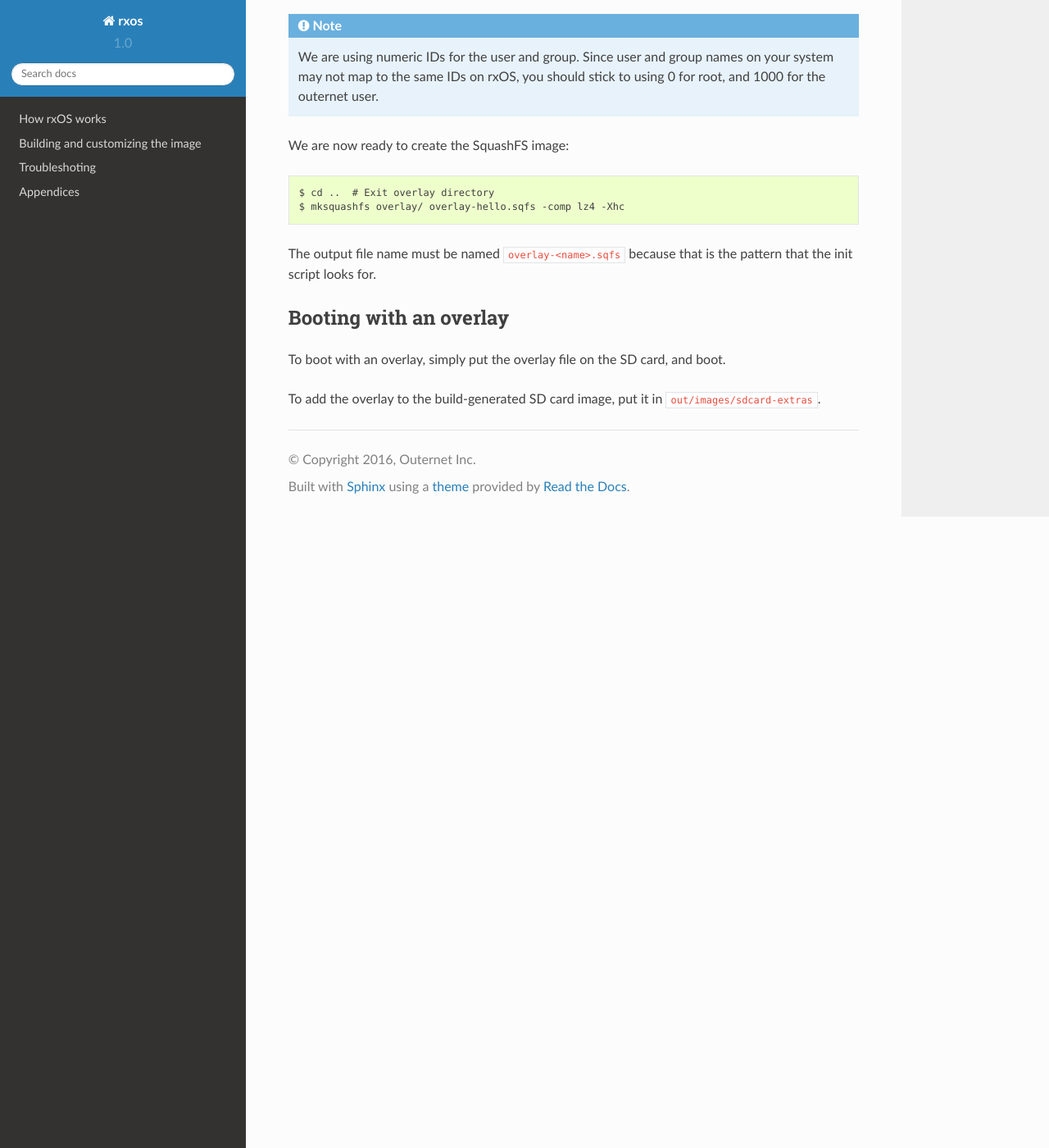
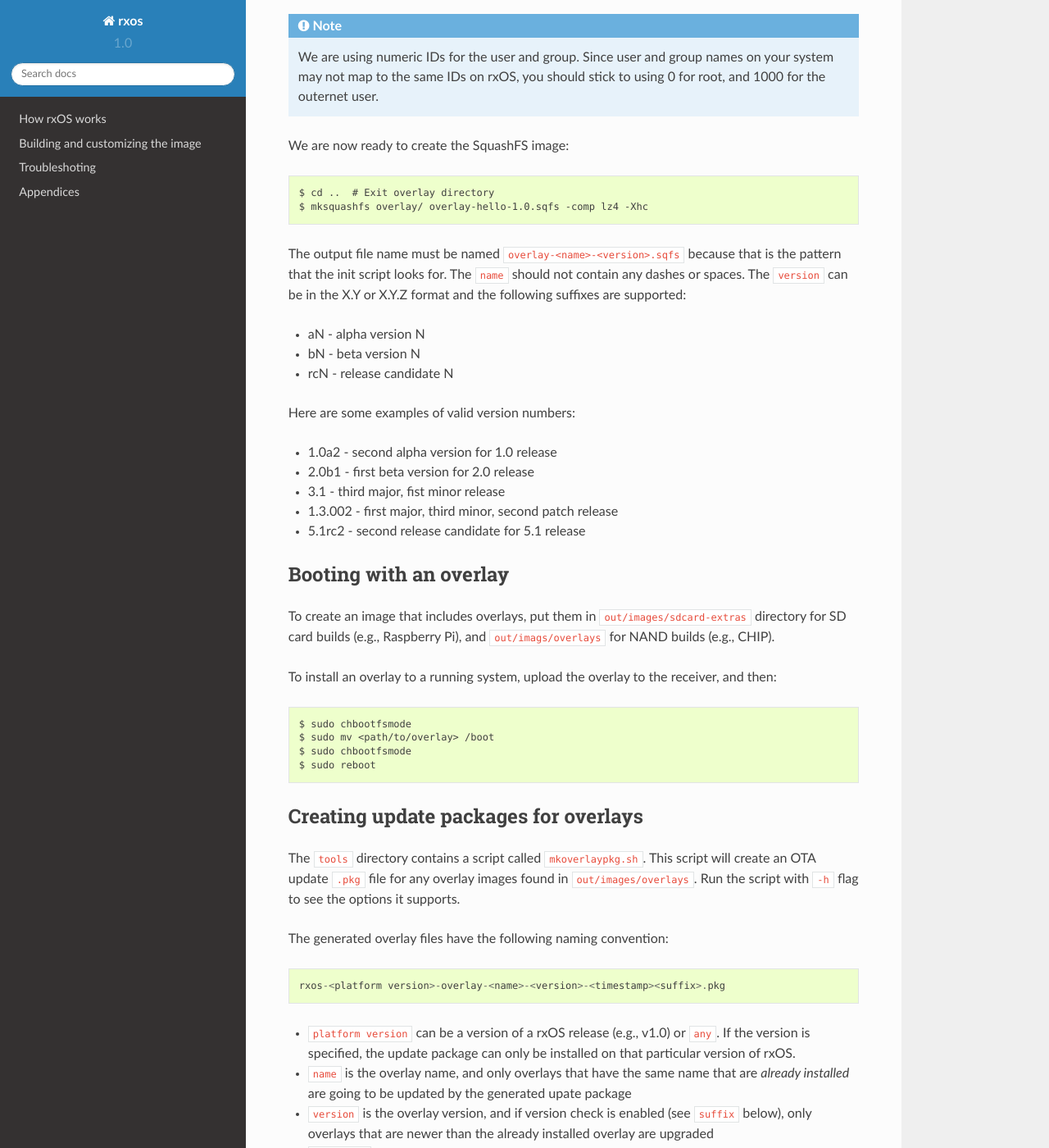
Before and after one commit to amasloub/rxOS, a Sphinx documentation site: the page built from docs/source/building_images/rootfs_overlays.rst, in a window 1280 px wide and 1400 px high, scrolled down 1040 px. Shown: the whole window at 82% size. Built offline with Sphinx 7.4.7 and the Read the Docs theme 2.0.0, drawn with Linux system fonts in a browser that asks for light colours; some of the changed text lies outside the part shown.

Commit message:
Add script for creating overlay updates
This commit adds a utility script, tools/mkoverlaypkg.sh, which creates overlay
update packages from any overlays in the `out/images/overlays` directory. The
documentation on overlays has been updated to inludes not on using this script
and the naming of the generated package files.

Signed-off-by: Branko Vukelic <branko@outernet.is>

```diff
--- a/docs/source/building_images/rootfs_overlays.rst
+++ b/docs/source/building_images/rootfs_overlays.rst
@@ -50,15 +50,61 @@ Finally, we adjust the ownership of the directories::
 We are now ready to create the SquashFS image::
 
     $ cd ..  # Exit overlay directory
-    $ mksquashfs overlay/ overlay-hello.sqfs -comp lz4 -Xhc
+    $ mksquashfs overlay/ overlay-hello-1.0.sqfs -comp lz4 -Xhc
 
-The output file name must be named ``overlay-<name>.sqfs`` because that is the
-pattern that the init script looks for.
+The output file name must be named ``overlay-<name>-<version>.sqfs`` because
+that is the pattern that the init script looks for. The ``name`` should not
+contain any dashes or spaces. The ``version`` can be in the X.Y or X.Y.Z format
+and the following suffixes are supported:
+
+- aN - alpha version N
+- bN - beta version N
+- rcN - release candidate N
+
+Here are some examples of valid version numbers:
+
+- 1.0a2 - second alpha version for 1.0 release
+- 2.0b1 - first beta version for 2.0 release
+- 3.1 - third major, fist minor release
+- 1.3.002 - first major, third minor, second patch release
+- 5.1rc2 - second release candidate for 5.1 release
 
 Booting with an overlay
 -----------------------
 
-To boot with an overlay, simply put the overlay file on the SD card, and boot.
+To create an image that includes overlays, put them in
+``out/images/sdcard-extras`` directory for SD card builds (e.g., Raspberry Pi),
+and ``out/imags/overlays`` for NAND builds (e.g., CHIP).
 
-To add the overlay to the build-generated SD card image, put it in
-``out/images/sdcard-extras``.
+To install an overlay to a running system, upload the overlay to the receiver,
+and then::
+
+    $ sudo chbootfsmode
+    $ sudo mv <path/to/overlay> /boot
+    $ sudo chbootfsmode
+    $ sudo reboot
+
+Creating update packages for overlays
+-------------------------------------
+
+The ``tools`` directory contains a script called ``mkoverlaypkg.sh``. This
+script will create an OTA update ``.pkg`` file for any overlay images found in
+``out/images/overlays``. Run the script with ``-h`` flag to see the options it
+supports.
+
+The generated overlay files have the following naming convention::
+
+    rxos-<platform version>-overlay-<name>-<version>-<timestamp><suffix>.pkg
+
+- ``platform version`` can be a version of a rxOS release (e.g., v1.0) or
+  ``any``. If the version is specified, the update package can only be
+  installed on that particular version of rxOS.
+- ``name`` is the overlay name, and only overlays that have the same name that
+  are *already installed* are going to be updated by the generated upate
+  package
+- ``version`` is the overlay version, and if version check is enabled (see
+  ``suffix`` below), only overlays that are newer than the already installed
+  overlay are upgraded
+- ``timestamp`` is a timestamp in local time, when overlay package was created
+- ``suffix`` can be either a blank string or ``nv``, for non-version-checking
+  package
```
Also changed, not shown: 3 other files.
